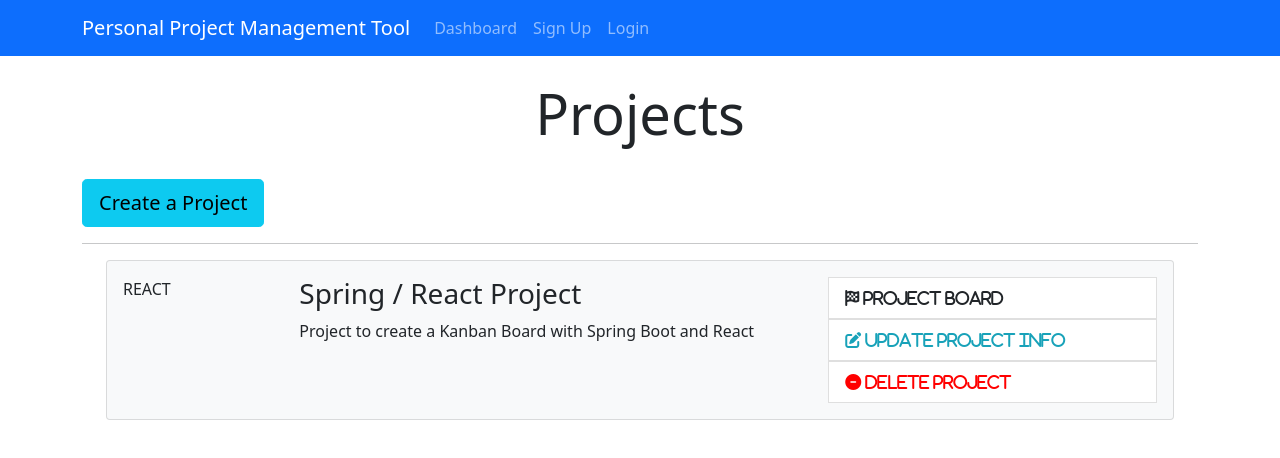
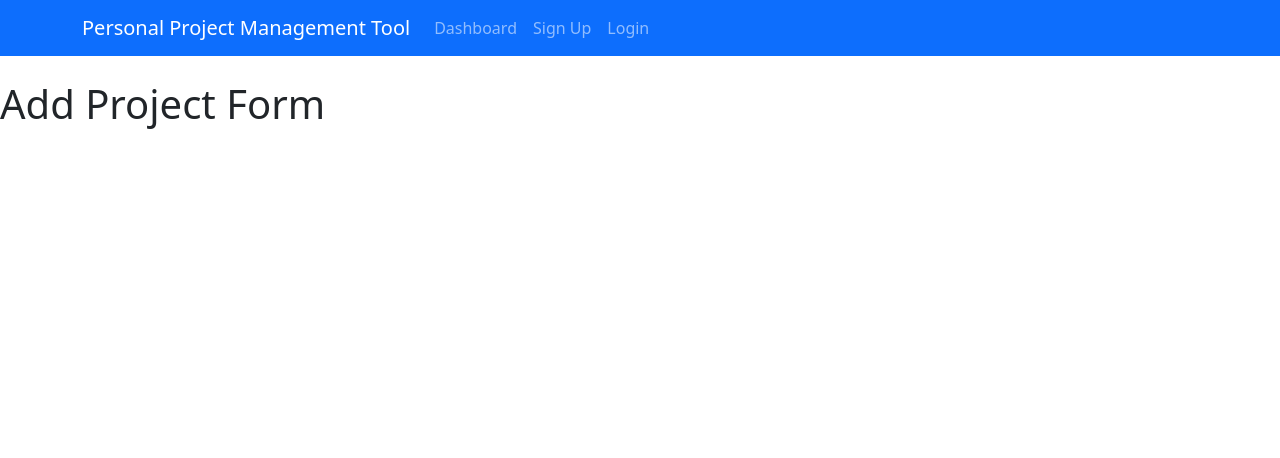
Before and after one commit to MajinPierce/ProjectManagementTool-Local, a React (Create React App) app in the folder project-management-tool-react/: page /addProject in a window 1280 px wide. Shown: the top 458 px of the page. Built offline with nearby package versions, Linux system fonts and the light colour scheme.

Commit message:
finally added modern routing to this old project

```diff
--- a/project-management-tool-react/package.json
+++ b/project-management-tool-react/package.json
@@ -12,7 +12,8 @@
     "bootstrap": "^5.1.3",
     "react": "^17.0.2",
     "react-dom": "^17.0.2",
-    "react-scripts": "5.0.0",
+    "react-router-dom": "^6.2.1",
+    "react-scripts": "^3.0.1",
     "web-vitals": "^2.1.3"
   },
   "scripts": {
--- a/project-management-tool-react/src/App.js
+++ b/project-management-tool-react/src/App.js
@@ -1,13 +1,18 @@
-import './App.css';
-import Dashboard from './components/Dashboard';
-import Header from './components/Layout/Header';
-import "bootstrap/dist/css/bootstrap.min.css";
+import "./App.css";
+import React from "react";
+import Dashboard from "./components/Dashboard";
+import Header from "./components/Layout/Header";
+import { Routes, Route } from "react-router-dom";
+import AddProject from "./components/Project/AddProject";
 
 function App() {
   return (
-    <div className='App'>
+    <div className="App">
       <Header />
-      <Dashboard />
+      <Routes>
+        <Route exact path="/dashboard" element={<Dashboard />} />
+        <Route exact path="/addProject" element={<AddProject />} />
+      </Routes>
     </div>
   );
 }
--- a/project-management-tool-react/src/components/Dashboard.js
+++ b/project-management-tool-react/src/components/Dashboard.js
@@ -1,8 +1,8 @@
-import React, { Component } from 'react';
-import ProjectItem from './Project/ProjectItem';
+import React from "react";
+import CreateProjectButton from "./Project/CreateProjectButton";
+import ProjectItem from "./Project/ProjectItem";
 
-class Dashboard extends Component {
-  render() {
+const Dashboard = () => {
   return (
     <div className="projects">
       <div className="container">
@@ -10,9 +10,7 @@ class Dashboard extends Component {
           <div className="col-md-12">
             <h1 className="display-4 text-center">Projects</h1>
             <br />
-                    <a href="ProjectForm.html" className="btn btn-lg btn-info">
-                        Create a Project
-                    </a>
+            <CreateProjectButton />
             <br />
             <hr />
             <ProjectItem />
@@ -21,7 +19,6 @@ class Dashboard extends Component {
       </div>
     </div>
   );
-  }
-}
+};
 
 export default Dashboard;
--- /dev/null
+++ b/project-management-tool-react/src/components/Project/AddProject.js
@@ -0,0 +1,11 @@
+import React from "react";
+
+const AddProject = () => {
+  return (
+    <div>
+      <h1>Add Project Form</h1>
+    </div>
+  );
+};
+
+export default AddProject;
--- /dev/null
+++ b/project-management-tool-react/src/components/Project/CreateProjectButton.js
@@ -0,0 +1,14 @@
+import React, { Fragment } from "react";
+import { Link } from "react-router-dom";
+
+const CreateProjectButton = () => {
+  return (
+    <Fragment>
+      <Link to="/addProject" className="btn btn-lg btn-info">
+        Create Project
+      </Link>
+    </Fragment>
+  );
+};
+
+export default CreateProjectButton;
--- a/project-management-tool-react/src/index.js
+++ b/project-management-tool-react/src/index.js
@@ -1,14 +1,18 @@
-import React from 'react';
-import ReactDOM from 'react-dom';
-import './index.css';
-import App from './App';
-import reportWebVitals from './reportWebVitals';
+import React from "react";
+import ReactDOM from "react-dom";
+import "./index.css";
+import App from "./App";
+import reportWebVitals from "./reportWebVitals";
+import "bootstrap/dist/css/bootstrap.min.css";
+import { BrowserRouter } from "react-router-dom";
 
 ReactDOM.render(
   <React.StrictMode>
-    <App />
+    <BrowserRouter>
+      <App />
+    </BrowserRouter>
   </React.StrictMode>,
-  document.getElementById('root')
+  document.getElementById("root")
 );
 
 // If you want to start measuring performance in your app, pass a function
```
Also changed, not shown: project-management-tool-react/src/components/Layout/Header.js (+10 -6 lines), project-management-tool-react/src/components/Project/ProjectItem.js (+3 -5 lines), 1 other file (tests, documents, lock files or other folders). Lines whose indentation alone changed are shown as unchanged.
